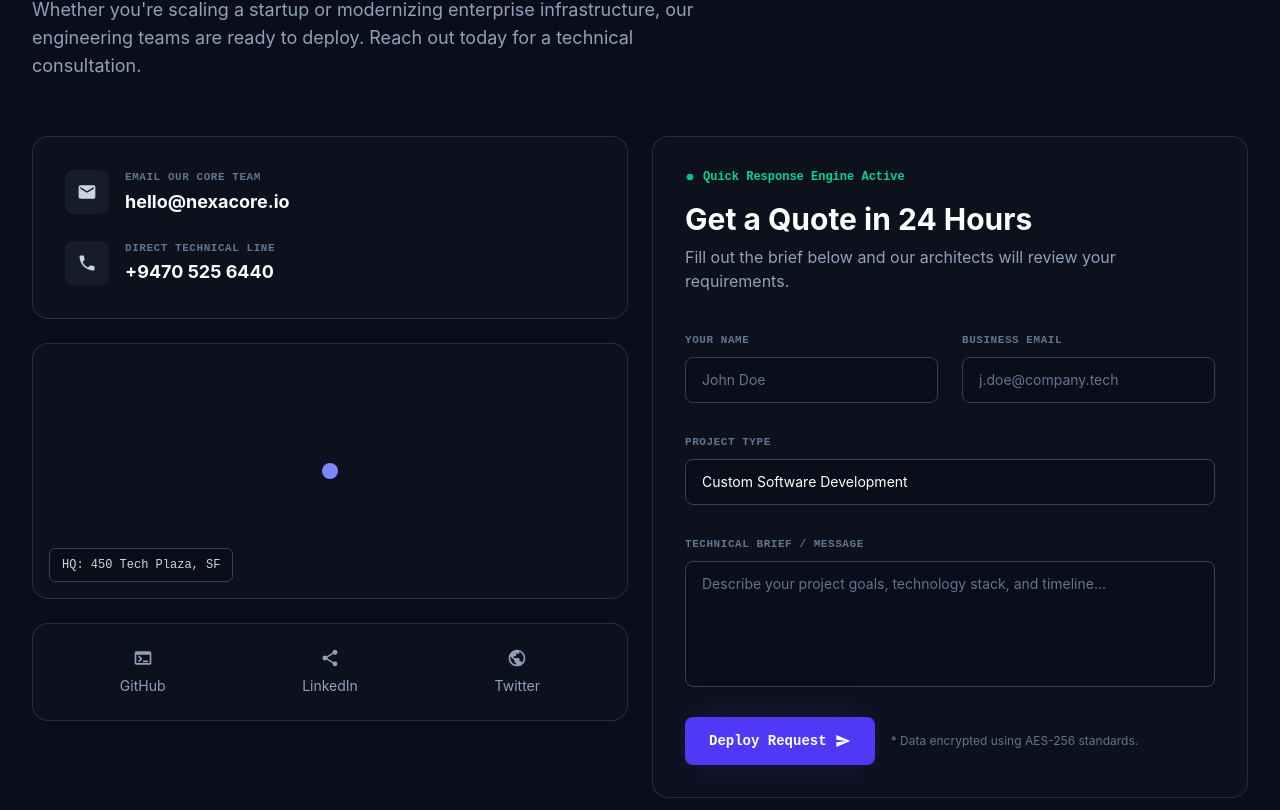
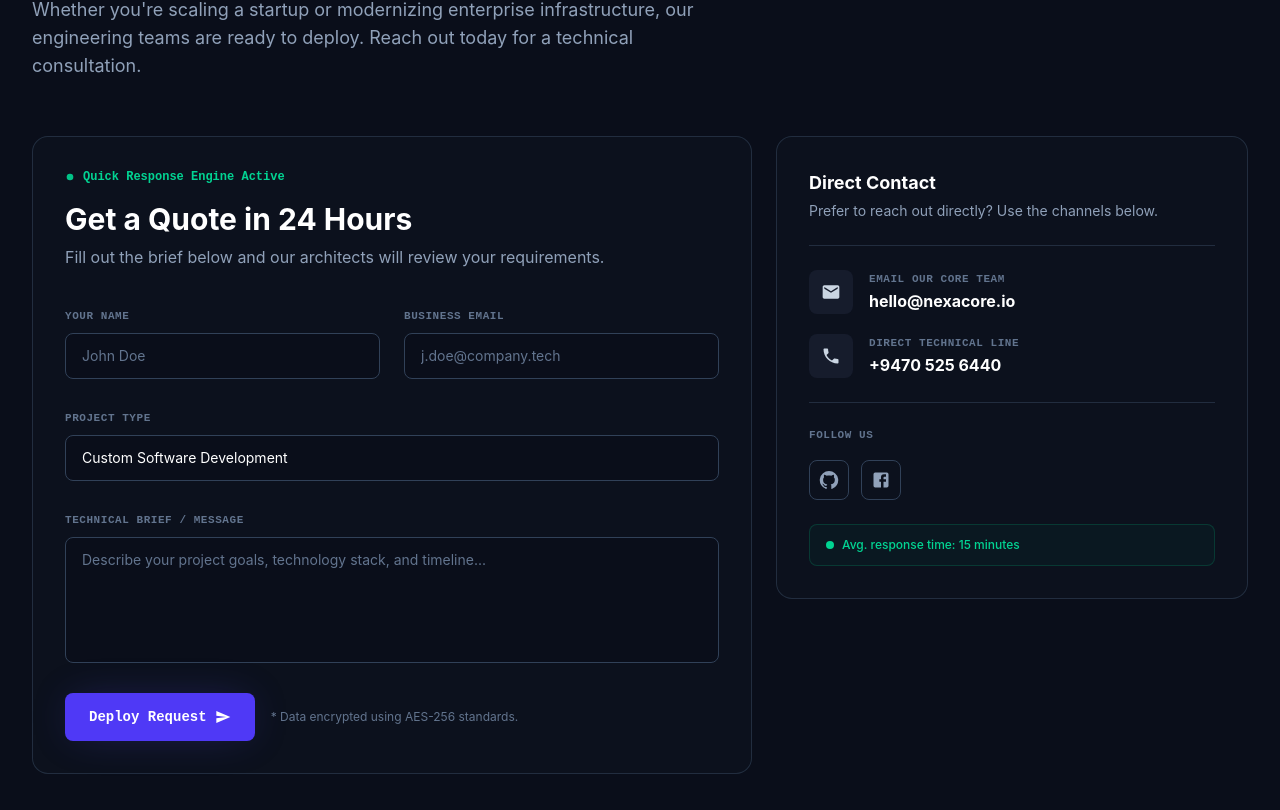
Before and after one commit to Harsha-Buddhika-Official/NexaCore-Solutions, a React (Vite) app: page /contact in a window 1280 px wide. Shown: the part 390-1200 px from the top of the page. Built offline with nearby package versions, Linux system fonts and the light colour scheme.

Commit message:
data updating

```diff
--- /dev/null
+++ b/src/components/contact/ContactSidebar.jsx
@@ -0,0 +1,70 @@
+import { contactInfo, socialLinks } from "../../data/contactPageData";
+
+const ContactSidebar = () => {
+  return (
+    <div className="flex flex-col gap-6 p-6 border rounded-2xl border-slate-700/60 bg-base-800/50 sm:p-8 lg:sticky lg:top-24">
+      <div>
+        <h3 className="text-lg font-bold text-white">Direct Contact</h3>
+        <p className="mt-1 text-sm text-slate-400">
+          Prefer to reach out directly? Use the channels below.
+        </p>
+      </div>
+
+      <div className="flex flex-col gap-5 pt-6 border-t border-slate-700/60">
+        {contactInfo.map((item) => {
+          const { id, icon: Icon, label, value, href } = item;
+          return (
+            <a key={id} href={href} className="flex items-center gap-4 group">
+              <div className="flex items-center justify-center transition-colors duration-200 rounded-lg h-11 w-11 shrink-0 bg-base-700 text-slate-300 group-hover:bg-indigo-500/10 group-hover:text-indigo-300">
+                <Icon fontSize="small" />
+              </div>
+              <div>
+                <p className="font-mono text-[11px] font-semibold uppercase tracking-wider text-slate-500">
+                  {label}
+                </p>
+                <p className="mt-0.5 text-base font-bold text-white transition-colors duration-200 group-hover:text-indigo-300">
+                  {value}
+                </p>
+              </div>
+            </a>
+          );
+        })}
+      </div>
+
+      <div className="pt-6 border-t border-slate-700/60">
+        <p className="font-mono text-[11px] font-semibold uppercase tracking-wider text-slate-500">
+          Follow Us
+        </p>
+        <div className="flex gap-3 mt-4">
+          {socialLinks.map((social) => {
+            const { id, icon: Icon, label, href } = social;
+            return (
+              <a
+                key={id}
+                href={href}
+                target="_blank"
+                rel="noopener noreferrer"
+                aria-label={label}
+                className="flex items-center justify-center w-10 h-10 transition-colors duration-200 border rounded-lg border-slate-700 text-slate-400 hover:border-indigo-400/50 hover:text-indigo-300"
+              >
+                <Icon fontSize="small" />
+              </a>
+            );
+          })}
+        </div>
+      </div>
+
+      <div className="flex items-center gap-2 px-4 py-3 border rounded-lg border-emerald-500/20 bg-emerald-500/5">
+        <span className="relative flex w-2 h-2">
+          <span className="absolute inline-flex w-full h-full rounded-full animate-ping bg-emerald-400 opacity-60" />
+          <span className="relative inline-flex w-2 h-2 rounded-full bg-emerald-400" />
+        </span>
+        <p className="text-xs font-medium text-emerald-400">
+          Avg. response time: 15 minutes
+        </p>
+      </div>
+    </div>
+  );
+};
+
+export default ContactSidebar;
--- a/src/components/layout/Footer.jsx
+++ b/src/components/layout/Footer.jsx
@@ -18,7 +18,12 @@ const Footer = () => {
           {/* Brand column */}
           <div>
             <div className="flex items-center gap-2">
-              <div className="h-7 w-7 rounded-md bg-gradient-to-br from-indigo-500 to-purple-500" />
+              {/* <div className="rounded-md h-7 w-7 bg-gradient-to-br from-indigo-500 to-purple-500" /> */}
+              <img
+                src="/src/assets/logos/logo.png"
+                alt="NexaCore Solutions Logo"
+                className="w-7 h-7"
+              />
               <span className="text-base font-bold text-white">
                 NexaCore Solutions
               </span>
@@ -27,13 +32,13 @@ const Footer = () => {
               Engineering high-performance digital products for the next
               generation of enterprises.
             </p>
-            <div className="mt-5 flex gap-3">
+            <div className="flex gap-3 mt-5">
               {socialLinks.map(({ icon: Icon, href, label }) => (
                 <a
                   key={label}
                   href={href}
                   aria-label={label}
-                  className="flex h-9 w-9 items-center justify-center rounded-lg border border-slate-700 text-slate-400 transition-colors hover:border-slate-500 hover:text-white"
+                  className="flex items-center justify-center transition-colors border rounded-lg h-9 w-9 border-slate-700 text-slate-400 hover:border-slate-500 hover:text-white"
                 >
                   <Icon fontSize="small" />
                 </a>
@@ -44,7 +49,7 @@ const Footer = () => {
           {/* Link columns */}
           {footerColumns.map((column) => (
             <div key={column.title}>
-              <h4 className="text-xs font-semibold uppercase tracking-wider text-slate-500">
+              <h4 className="text-xs font-semibold tracking-wider uppercase text-slate-500">
                 {column.title}
               </h4>
               <ul className="mt-4 space-y-3">
@@ -52,7 +57,7 @@ const Footer = () => {
                   <li key={link}>
                     <a
                       href="/"
-                      className="text-sm text-slate-400 transition-colors hover:text-white"
+                      className="text-sm transition-colors text-slate-400 hover:text-white"
                     >
                       {link}
                     </a>
@@ -64,24 +69,24 @@ const Footer = () => {
 
           {/* Newsletter */}
           <div>
-            <h4 className="text-xs font-semibold uppercase tracking-wider text-slate-500">
+            <h4 className="text-xs font-semibold tracking-wider uppercase text-slate-500">
               Join Newsletter
             </h4>
             <p className="mt-4 text-sm text-slate-400">
               Stay updated with our latest tech insights.
             </p>
             <form
-              className="mt-4 flex gap-2"
+              className="flex gap-2 mt-4"
               onSubmit={(e) => e.preventDefault()}
             >
               <input
                 type="email"
                 placeholder="Email"
-                className="w-full rounded-lg border border-slate-700 bg-base-800 px-3 py-2 text-sm text-white placeholder:text-slate-500 focus:border-indigo-500 focus:outline-none"
+                className="w-full px-3 py-2 text-sm text-white border rounded-lg border-slate-700 bg-base-800 placeholder:text-slate-500 focus:border-indigo-500 focus:outline-none"
               />
               <button
                 type="submit"
-                className="rounded-lg bg-indigo-600 px-4 py-2 text-sm font-medium text-white transition-colors hover:bg-indigo-500"
+                className="px-4 py-2 text-sm font-medium text-white transition-colors bg-indigo-600 rounded-lg hover:bg-indigo-500"
               >
                 Go
               </button>
@@ -90,7 +95,7 @@ const Footer = () => {
         </div>
 
         {/* Bottom bar */}
-        <div className="mt-12 flex flex-col items-center justify-between gap-4 border-t border-white/5 pt-8 text-xs text-slate-500 sm:flex-row">
+        <div className="flex flex-col items-center justify-between gap-4 pt-8 mt-12 text-xs border-t border-white/5 text-slate-500 sm:flex-row">
           <p>
             © {new Date().getFullYear()} NexaCore Solutions. Engineered for
             Excellence.
--- a/src/data/contactPageData.js
+++ b/src/data/contactPageData.js
@@ -3,6 +3,8 @@ import PhoneIcon from "@mui/icons-material/Phone";
 import TerminalIcon from "@mui/icons-material/Terminal";
 import ShareIcon from "@mui/icons-material/Share";
 import PublicIcon from "@mui/icons-material/Public";
+import GitHubIcon from "@mui/icons-material/GitHub";
+import FacebookIcon from "@mui/icons-material/Facebook";
 
 export const heroContent = {
   badge: "CONTACT US",
@@ -37,9 +39,18 @@ export const officeLocation = {
 };
 
 export const socialLinks = [
-  { id: "github", icon: TerminalIcon, label: "GitHub", href: "https://github.com" },
-  { id: "linkedin", icon: ShareIcon, label: "LinkedIn", href: "https://linkedin.com" },
-  { id: "twitter", icon: PublicIcon, label: "Twitter", href: "https://twitter.com" },
+  {
+    id: "github",
+    icon: GitHubIcon,
+    label: "GitHub",
+    href: "https://github.com/your-github-username",
+  },
+  {
+    id: "facebook",
+    icon: FacebookIcon,
+    label: "Facebook",
+    href: "https://www.facebook.com/profile.php?id=61591632118877",
+  },
 ];
 
 export const projectTypes = [
--- a/src/pages/Contact.jsx
+++ b/src/pages/Contact.jsx
@@ -1,8 +1,6 @@
 import Container from "../components/common/Container";
 import ContactHero from "../components/contact/ContactHero";
-import ContactInfoCard from "../components/contact/ContactInfoCard";
-import MapCard from "../components/contact/MapCard";
-import SocialLinksBar from "../components/contact/SocialLinksBar";
+import ContactSidebar from "../components/contact/ContactSidebar";
 import QuoteForm from "../components/contact/QuoteForm";
 import ContactStatsSection from "../components/contact/ContactStatsSection";
 
@@ -13,14 +11,13 @@ const Contact = () => {
 
       <section className="pb-16 sm:pb-24">
         <Container>
-          <div className="grid grid-cols-1 gap-6 lg:grid-cols-2">
-            <div className="flex flex-col gap-6">
-              <ContactInfoCard />
-              <MapCard />
-              <SocialLinksBar />
+          <div className="grid grid-cols-1 gap-6 lg:grid-cols-5">
+            <div className="lg:col-span-3">
+              <QuoteForm />
             </div>
-
-            <QuoteForm />
+            <div className="lg:col-span-2">
+              <ContactSidebar />
+            </div>
           </div>
         </Container>
       </section>
```
Also changed, not shown: src/data/projects.js (+104 -3 lines), 1 other file (tests, documents, lock files or other folders).
